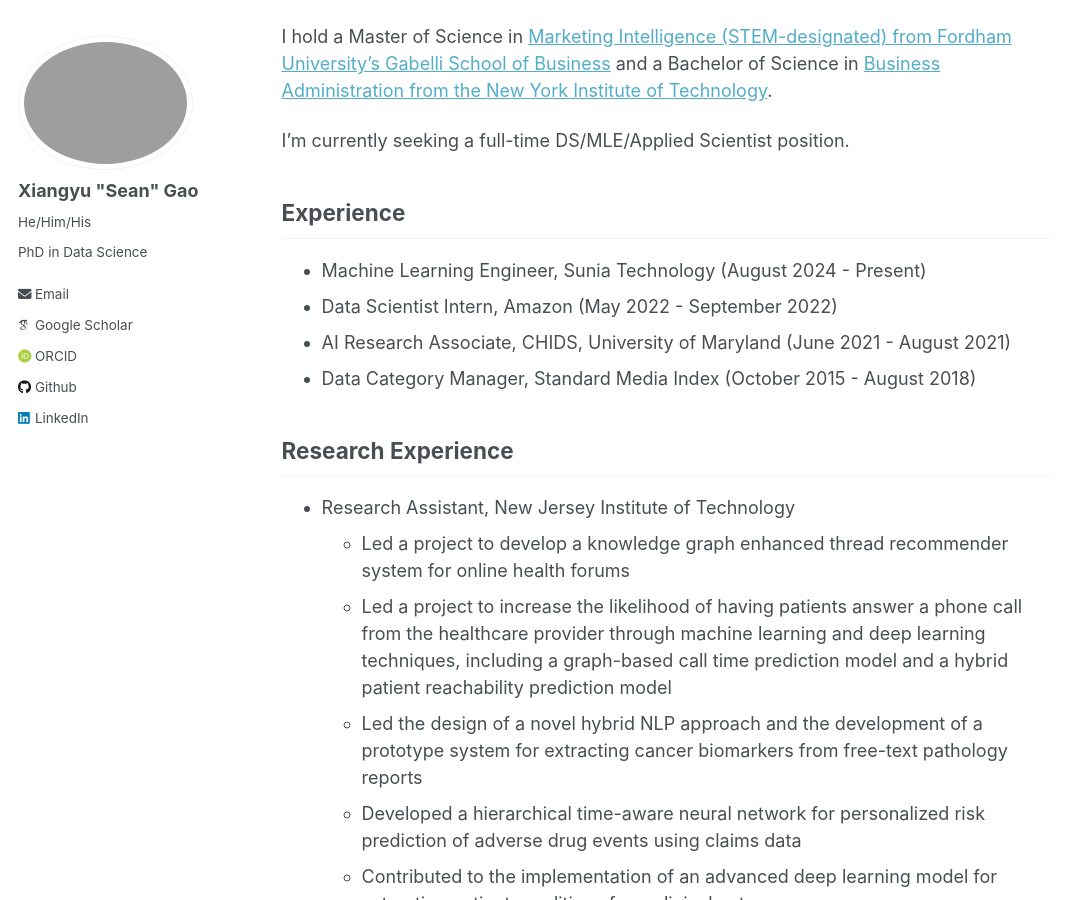
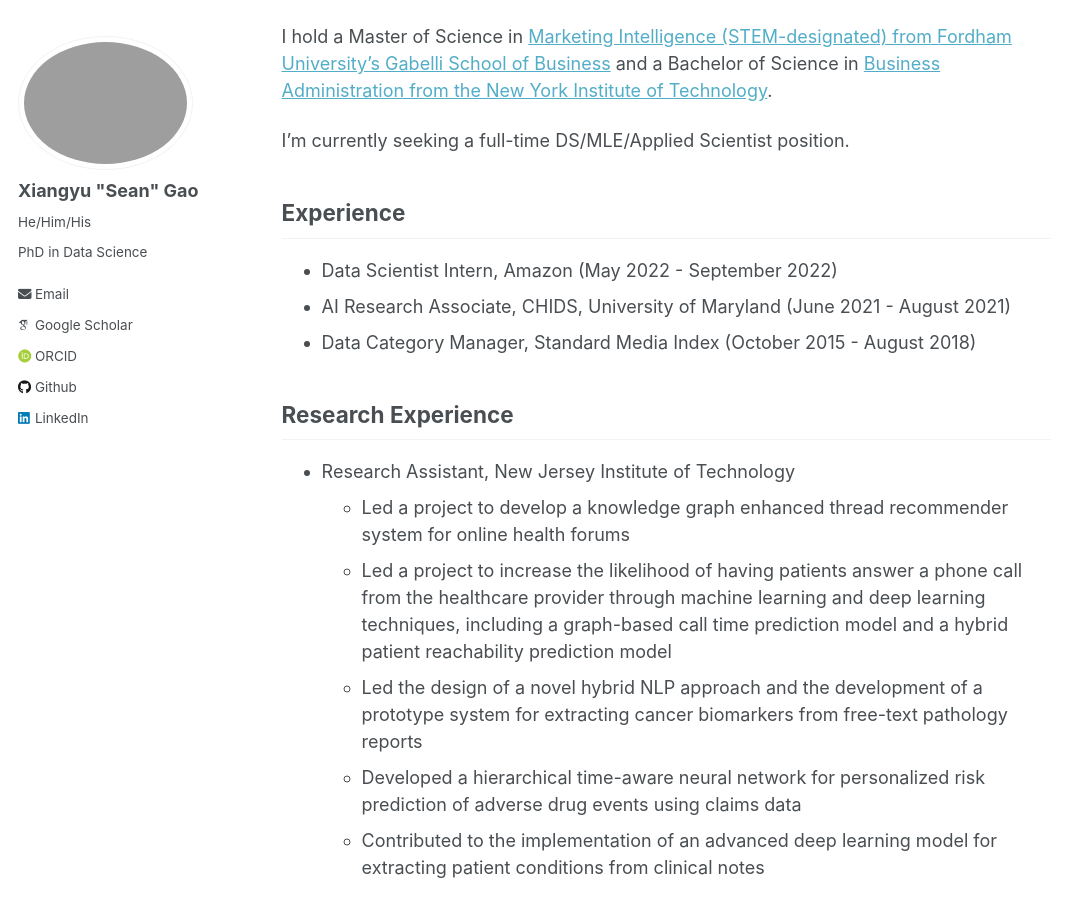
Before and after one commit to xga0/xga0.github.io, a Jekyll site: the page built from _pages/about.md, in a window 1280 px wide and 900 px high, scrolled down 427 px. Shown: the whole window, without its empty margins (0-1066 px from the left). Built offline with Jekyll 4.4.1, drawn with Linux system fonts in a browser that asks for light colours; some web fonts are replaced.

Commit message:
Update about.md

```diff
--- a/_pages/about.md
+++ b/_pages/about.md
@@ -17,7 +17,6 @@ I’m currently seeking a full-time DS/MLE/Applied Scientist position.
 
 Experience
 ------
-- Machine Learning Engineer, Sunia Technology (August 2024 - Present)
 - Data Scientist Intern, Amazon (May 2022 - September 2022)
 - AI Research Associate, CHIDS, University of Maryland (June 2021 - August 2021)
 - Data Category Manager, Standard Media Index (October 2015 - August 2018)
```
